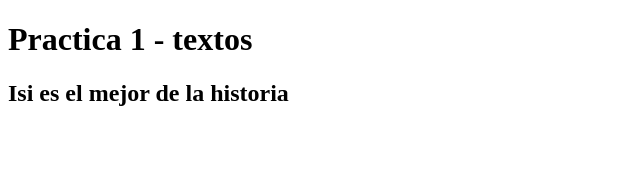
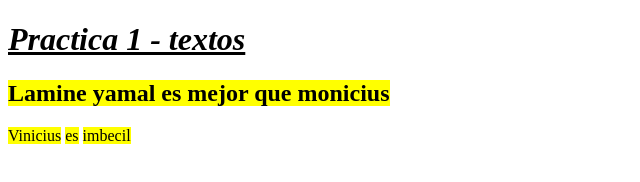
Before and after one commit to Aaron129129/Aaroneltekashi69, a plain HTML site: page practica1/textos.html in a window 1280 px wide. Shown: the whole page, without its empty margins (0-640 px from the left). Drawn offline with Linux system fonts and the light colour scheme.

Commit message:
textos monicius

```diff
--- a/practica1/textos.html
+++ b/practica1/textos.html
@@ -4,7 +4,8 @@
         <title>Practica textos</title>
     </head>
     <body>
-        <h1>Practica 1 - textos</h1>
-        <h2>Isi es el mejor de la historia</h2>
+        <h1><i><u>Practica 1 - textos</u></i></h1>
+        <h2><b><mark>Lamine yamal es mejor que monicius</mark></b></h2>
+        <p><mark>Vinicius</mark> <mark>es</mark> <mark>imbecil</mark></p>
     </body>
 </html>
```
